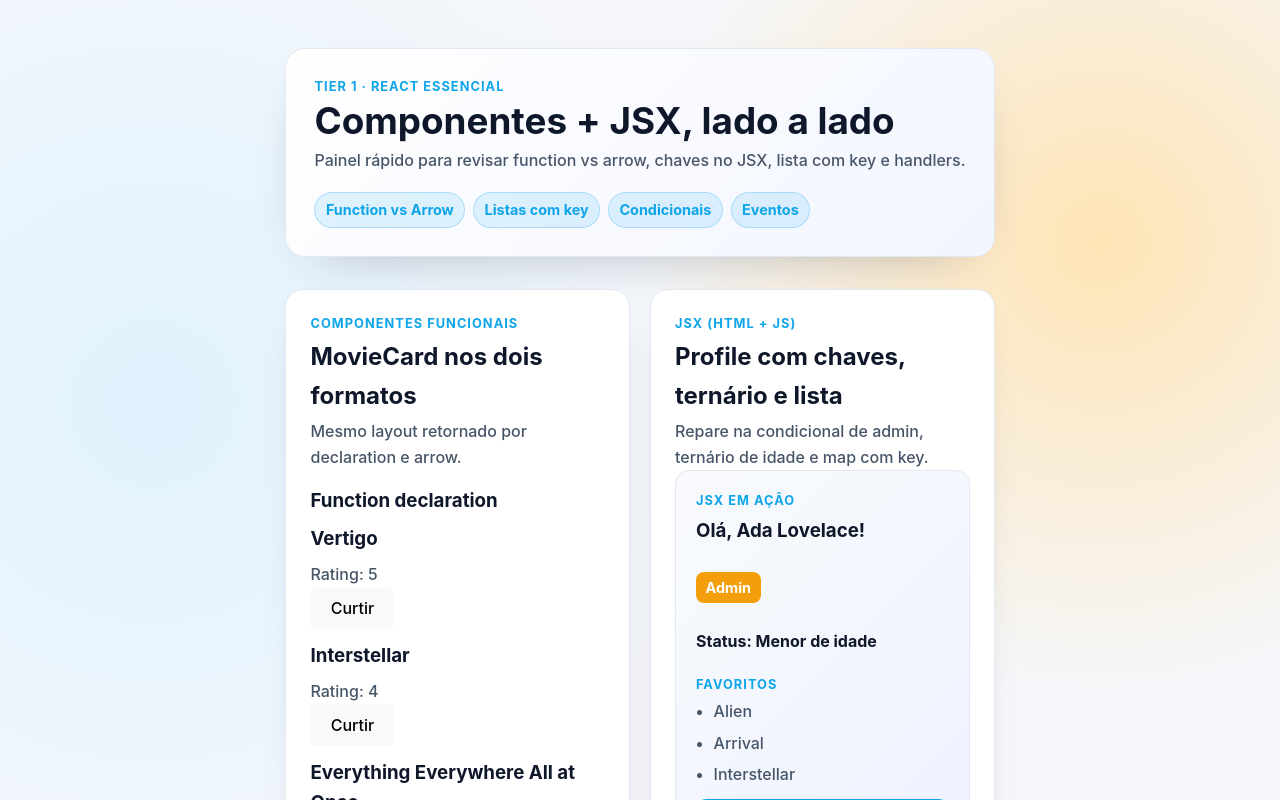
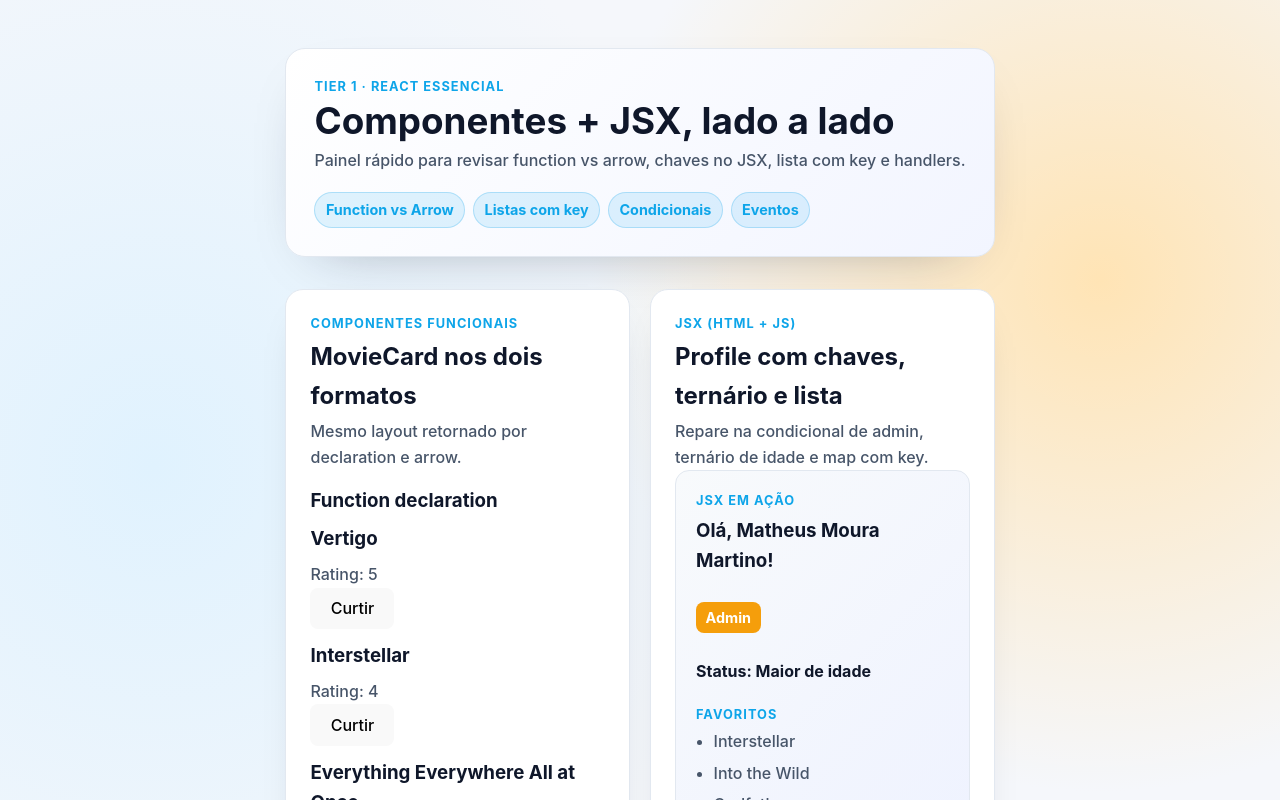
Before and after one commit to MatheusMartinho/react, a React (Vite) app in the folder react-lab/: page / in a window 1280 px wide. Shown: the top 800 px of the page. Built offline with nearby package versions, Linux system fonts and the light colour scheme.

Commit message:
Aprendendo sobre props e montando o profile.jsx

```diff
--- a/react-lab/src/App.jsx
+++ b/react-lab/src/App.jsx
@@ -8,6 +8,12 @@ const movies = [
   { title: 'Interstellar', rating: 4 },
   { title: 'Everything Everywhere All at Once', rating: 5 },
 ];
+
+const users = [
+  {name: 'Matheus Moura Martino', age:26,isAdmin: true, favoriteMovies: ['teste1','teste2','teste3']},
+  {name: 'Manuela Moura Feitosa', age: 17, isAdmin: false, favoriteMovies: ['teste4','teste5','teste6']},
+  {name: 'Antonio', age: 17, isAdmin: true, favoriteMovies: ['teste7','teste8','teste9']}
+]
 
 function App() {
   return (
@@ -63,7 +69,9 @@ function App() {
             <p className="hint">Repare na condicional de admin, ternário de idade e map com key.</p>
           </div>
 
-          <Profile />
+          {users.map((u) => (
+            <Profile key={u.name} user={u} favoriteMovies={['Interstellar', 'Into the Wild','Godfather']} />
+          ))}
         </article>
       </section>
 
--- a/react-lab/src/ReactEssencial/tier-1/Profile.jsx
+++ b/react-lab/src/ReactEssencial/tier-1/Profile.jsx
@@ -1,12 +1,12 @@
-const user = {
+const DEFAULT_USER = {
   name: 'Ada Lovelace',
   age: 17,
   isAdmin: true,
 };
 
-const favoriteMovies = ['Alien', 'Arrival', 'Interstellar'];
+const DEFAULT_FAVORITES = ['Alien', 'Arrival', 'Interstellar'];
 
-function Profile() {
+function Profile({ user = DEFAULT_USER, favoriteMovies = DEFAULT_FAVORITES }) {
   const { name, age, isAdmin } = user;
 
   return (
```
Also changed, not shown: 1 other file (tests, documents, lock files or other folders).
